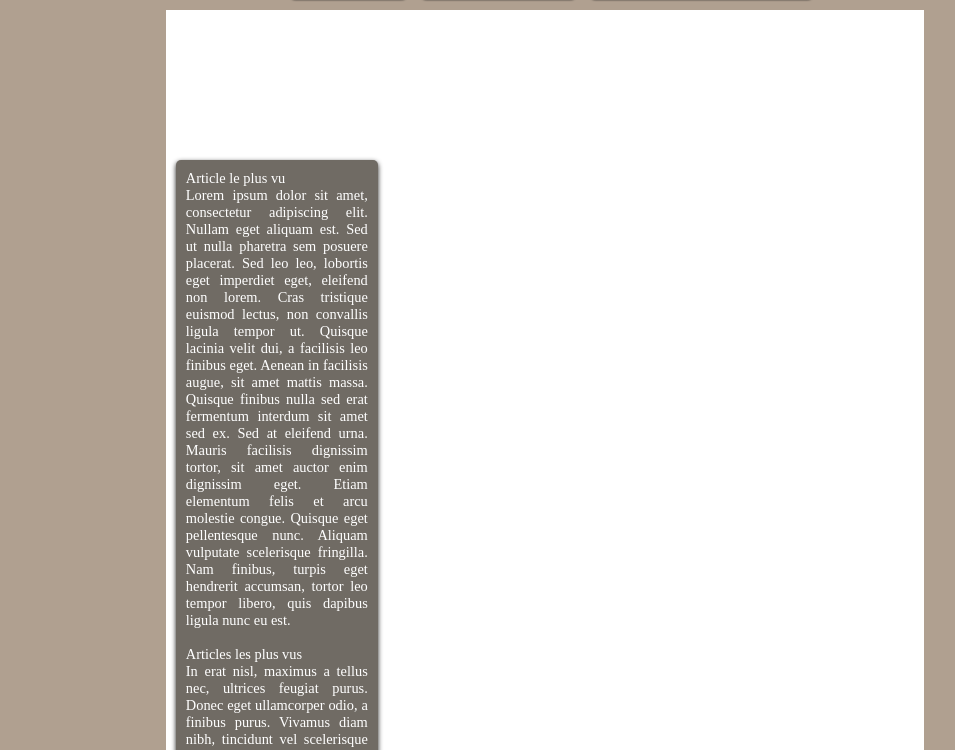
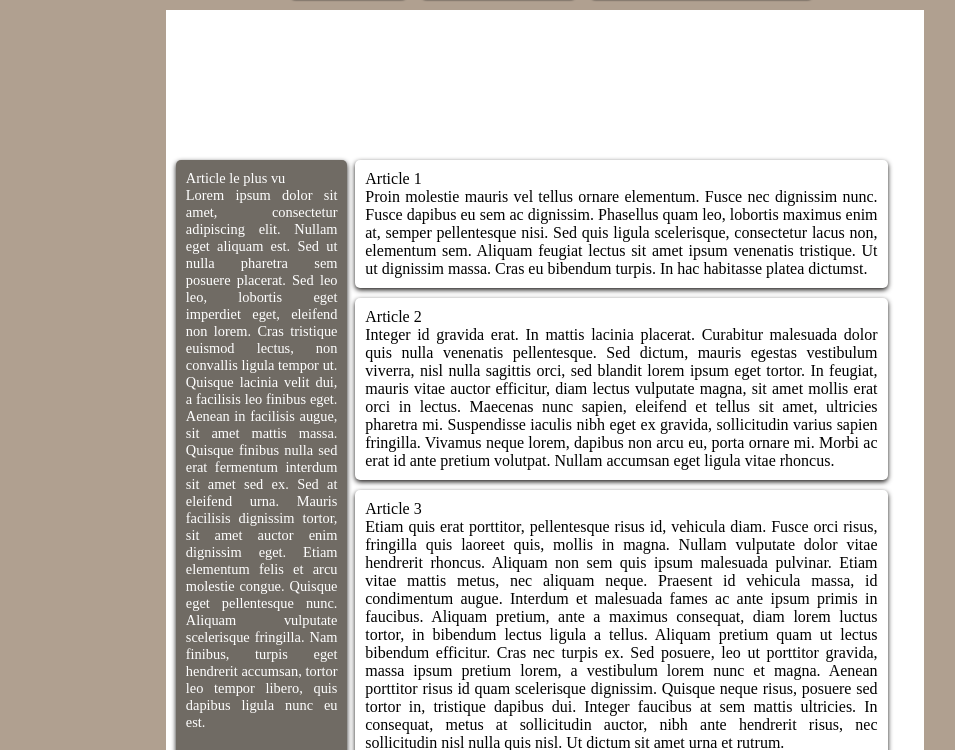
Before and after one commit to NicaEM/siteCDIN, a plain HTML site: page index.html in a window 1280 px wide. Shown: the part 50-800 px from the top of the page, without its empty margins (95-1050 px from the left). Drawn offline with Linux system fonts and the light colour scheme.

Commit message:
Update style.css

```diff
--- a/style.css
+++ b/style.css
@@ -84,8 +84,8 @@ text-align: justify;
 
 .section
 {
-width: 71%;
-margin-left: 10px;
+width: 70%;
+margin-left: 0.5%;
 }
 
 article
@@ -97,7 +97,7 @@ aside
 {
 margin-left: 10px;
 margin-top: 10px;
-width: 24%;
+width: 20%;
 background-color: #706b64;
 box-shadow: 0px 2px 5px #1c1a19;
 border-radius: 5px;
@@ -109,7 +109,6 @@ font-size: 0.9em;
 .article
 {
 margin-top: 10px;
-margin-left: 10px;
 width: 96.5%;
 
 box-shadow: 0px 2px 5px #1c1a19;
```
